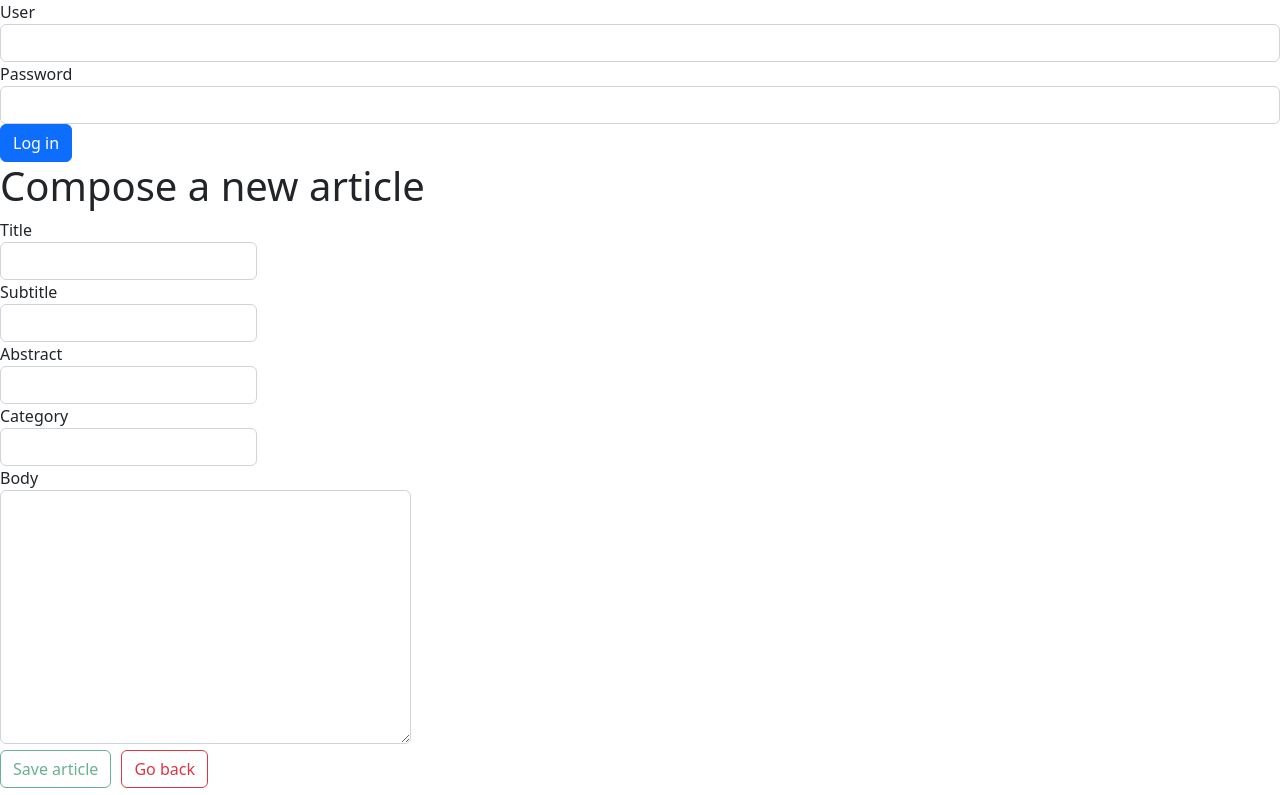
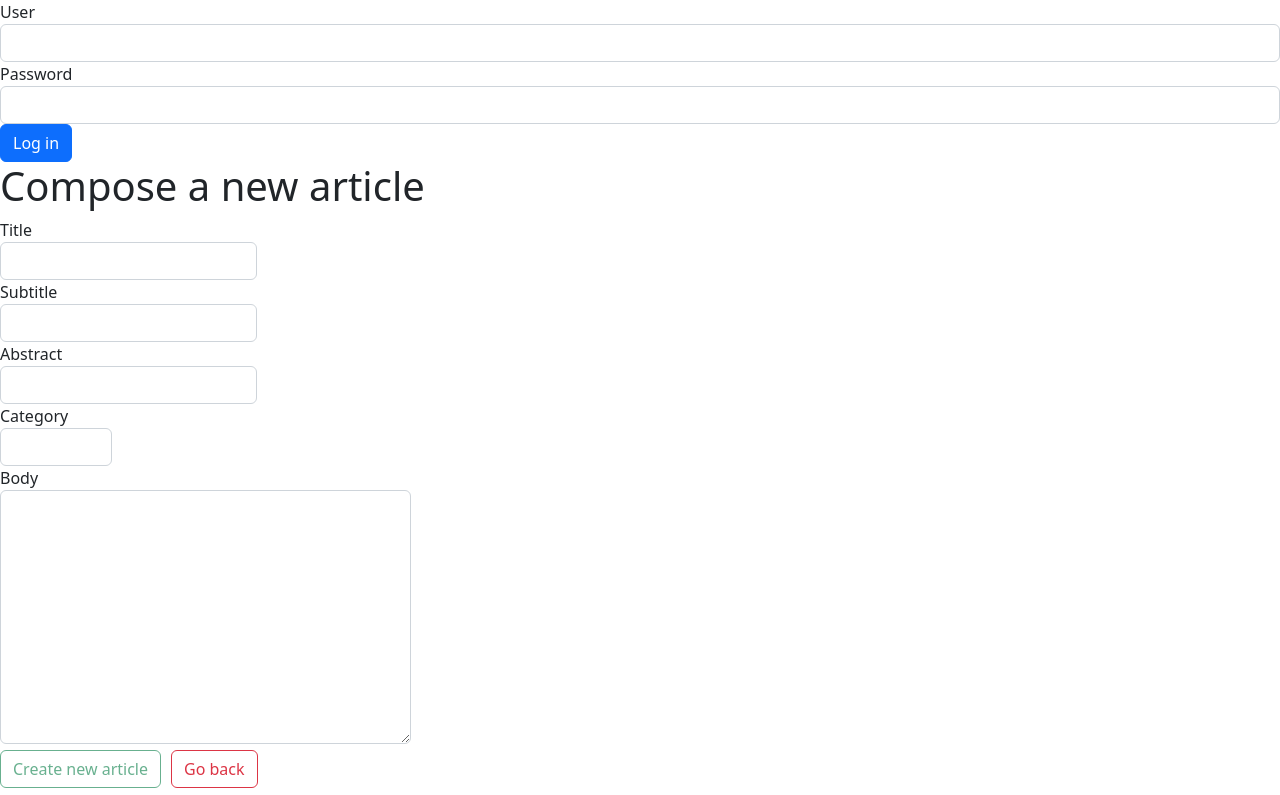
Before and after one commit to caroortegaa/pui-project-team5, an Angular app: page / in a window 1280 px wide. Shown: the top 795 px of the page. Built offline with nearby package versions, Linux system fonts and the light colour scheme.

Commit message:
added create article functionality and categories

```diff
--- a/src/app/article-edition/article-edition.component.html
+++ b/src/app/article-edition/article-edition.component.html
@@ -60,13 +60,19 @@
 
 <label>
     Category
-    <input
-    type="text"
-    class="form-control"
-    required [(ngModel)]="article.category"
-    name="articlecategory"
-    #articlecategory="ngModel"
-    [ngClass]="articlecategory.valid || articlecategory.pristine ? '': 'bg-danger' ">
+    <select
+            class="form-control"
+            required [(ngModel)]="article.category"
+            name="articlecategory"
+            #articlecategory="ngModel"
+            [ngClass]="articlecategory.valid || articlecategory.pristine ? '': 'bg-danger' ">
+
+        <option value="National" selected>National</option>
+        <option value="Economy">Economy</option>
+        <option value="Sports">Sports</option>
+        <option value="Technology">Technology</option>
+    </select>
+
 </label>
 
 <div class="alert alert-danger" *ngIf="articlecategory.touched && !articlecategory.valid">
@@ -94,8 +100,9 @@
 <button
 class="btn btn-outline-success"
 type="submit"
+(click) = "create()"
 [disabled]="!articleform.form.valid">
-Save article
+Create new article
 </button>
 
 <button
--- a/src/app/article-edition/article-edition.component.ts
+++ b/src/app/article-edition/article-edition.component.ts
@@ -1,5 +1,6 @@
 import { Component, OnInit, ViewChild } from '@angular/core';
 import { Article } from '../article';
+import { NewsService } from '../services/news.service';
 
 @Component({
   selector: 'app-article-edition',
@@ -7,12 +8,22 @@ import { Article } from '../article';
   styleUrls: ['./article-edition.component.css']
 })
 export class ArticleEditionComponent implements OnInit{
+
   ngOnInit() {
+
     this.article = {title: "", subtitle:"", abstract: "", category:"", body: "", image:""};
 
+  }
+
+  constructor(public newsservice: NewsService) {
   }
 
   public article: Article;
   @ViewChild('articleform') articleform: any;
 
+  create() {
+    this.newsservice.setUserApiKey("DEV_TEAM_90785_3")
+    this.newsservice.createArticle(this.article).subscribe({next:(article) => {console.log(this.article.title)}})
+  }
+
 }
```
